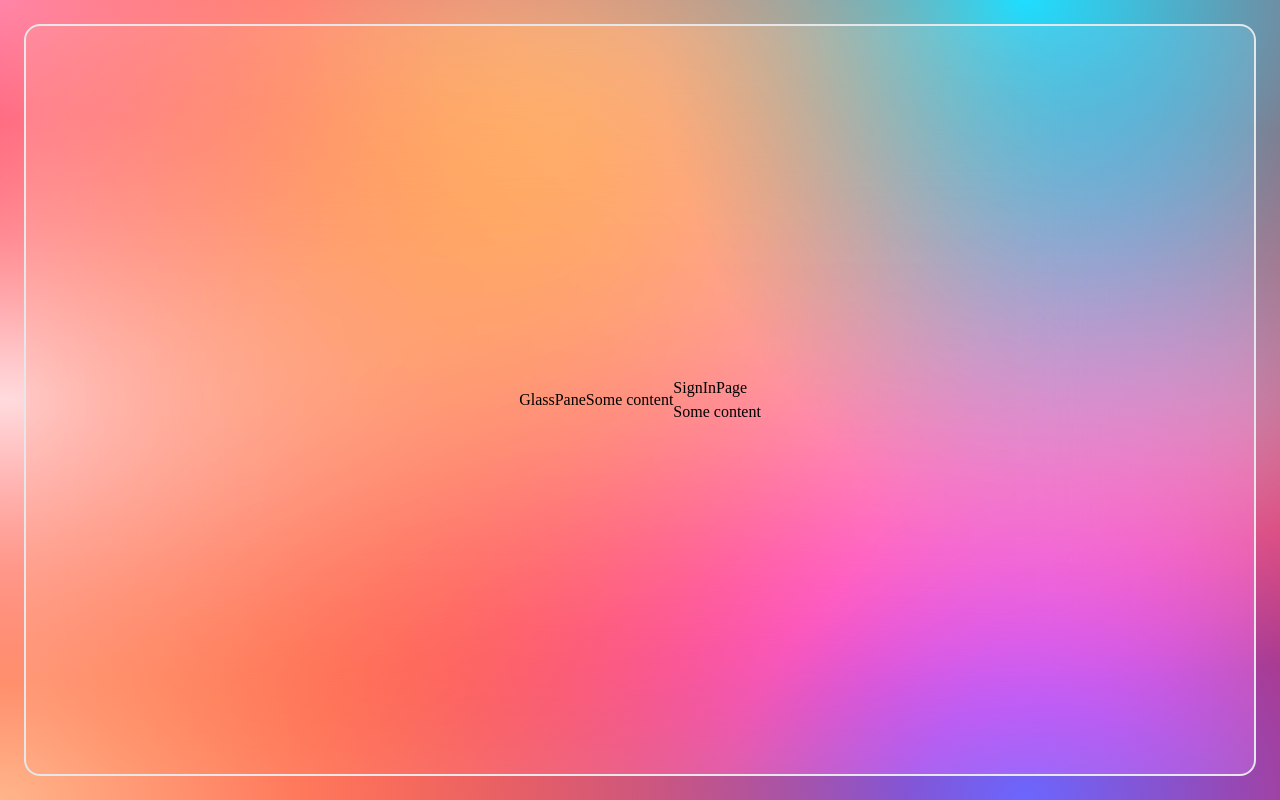
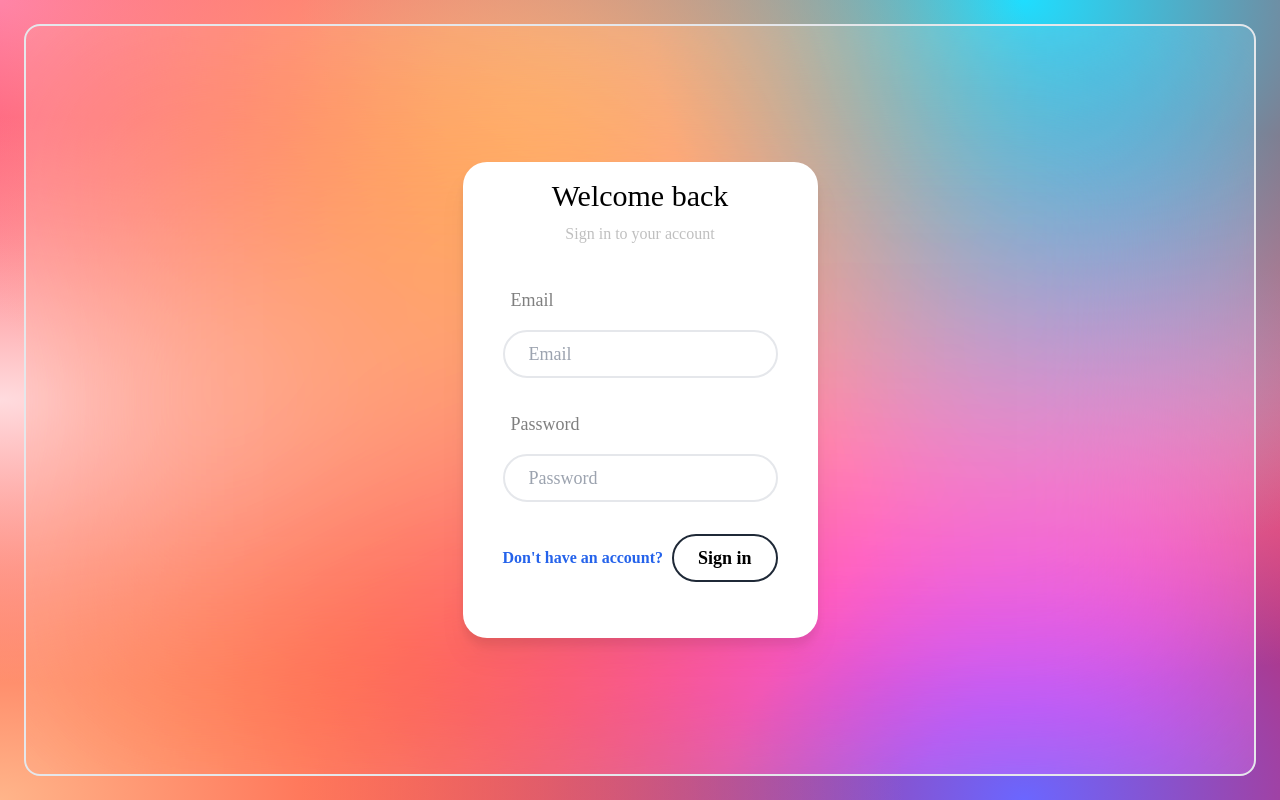
Before and after one commit to kalivaslime/project-app, a Next.js app: page /signin in a window 1280 px wide. Built offline with nearby package versions, Linux system fonts and the light colour scheme.

Commit message:
AuthForm component

```diff
--- a/src/app/(auth)/register/page.tsx
+++ b/src/app/(auth)/register/page.tsx
@@ -0,0 +1,9 @@
+import Authform from '@/components/Authform'
+
+export default function RegisterPage() {
+  return (
+    <div>
+      <Authform mode='register' />
+    </div>
+  )
+}
--- a/src/app/(auth)/signin/page.tsx
+++ b/src/app/(auth)/signin/page.tsx
@@ -1,8 +1,9 @@
+import Authform from '@/components/Authform'
+
 export default function SignInPage() {
   return (
     <div>
-      <h1>SignInPage</h1>
-      <p>Some content</p>
+      <Authform mode='signin' />
     </div>
   )
 }
--- /dev/null
+++ b/src/components/Authform.tsx
@@ -0,0 +1,136 @@
+'use client'
+import Link from 'next/link'
+import Input from './Input'
+import Button from './Button'
+import Card from './Card'
+import { useRouter } from 'next/navigation'
+import { register, signin } from '@/lib/api'
+import { useState } from 'react'
+
+const registerContent = {
+  linkUrl: '/signin',
+  linkText: 'Already have an account?',
+  header: 'Create an account',
+  subheader: 'Just a few things to get started',
+  buttonText: 'Register',
+}
+const signinContent = {
+  linkUrl: '/register',
+  linkText: "Don't have an account?",
+  header: 'Welcome back',
+  subheader: 'Sign in to your account',
+  buttonText: 'Sign in',
+}
+
+const initial = {
+  email: '',
+  password: '',
+  firstName: '',
+  lastName: '',
+}
+
+const Authform = ({ mode }: { mode: 'register' | 'signin' }) => {
+  const [form, setForm] = useState(initial)
+  const router = useRouter()
+
+  const handleSubmit = async (e: React.FormEvent<HTMLFormElement>) => {
+    e.preventDefault()
+    try {
+      if (mode === 'register') {
+        await register(form)
+      } else {
+        await signin(form)
+      }
+      router.replace('/home')
+    } catch (err) {
+      console.error(err)
+    } finally {
+      setForm(initial)
+    }
+  }
+
+  const content = mode === 'register' ? registerContent : signinContent
+
+  return (
+    <Card>
+      <div className='w-full'>
+        <div className='text-center'>
+          <h2 className='text-3xl mb-2'>{content.header}</h2>
+          <p className='tex-lg text-black/25'>{content.subheader}</p>
+        </div>
+        <form onSubmit={handleSubmit} className='py-10 w-full'>
+          {mode === 'register' && (
+            <div className='flex mb-8 justify-between'>
+              <div className='pr-2'>
+                <div className='text-lg mb-4 ml-2 text-black/50'>
+                  First Name
+                </div>
+                <Input
+                  required
+                  placeholder='First Name'
+                  value={form.firstName}
+                  className='border-solid border-gray border-2 px-6 py-2 text-lg rounded-3xl w-full'
+                  onChange={e =>
+                    setForm(s => ({ ...s, firstName: e.target.value }))
+                  }
+                />
+              </div>
+              <div className='pl-2'>
+                <div className='text-lg mb-4 ml-2 text-black/50'>Last Name</div>
+                <Input
+                  required
+                  placeholder='Last Name'
+                  value={form.lastName}
+                  className='border-solid border-gray border-2 px-6 py-2 text-lg rounded-3xl w-full'
+                  onChange={e =>
+                    setForm(s => ({ ...s, lastName: e.target.value }))
+                  }
+                />
+              </div>
+            </div>
+          )}
+          <div className='mb-8'>
+            <div className='text-lg mb-4 ml-2 text-black/50'>Email</div>
+            <Input
+              required
+              type='email'
+              placeholder='Email'
+              value={form.email}
+              className='border-solid border-gray border-2 px-6 py-2 text-lg rounded-3xl w-full'
+              onChange={e => setForm(s => ({ ...s, email: e.target.value }))}
+            />
+          </div>
+          <div className='mb-8'>
+            <div className='text-lg mb-4 ml-2 text-black/50'>Password</div>
+            <Input
+              required
+              value={form.password}
+              type='password'
+              placeholder='Password'
+              className='border-solid border-gray border-2 px-6 py-2 text-lg rounded-3xl w-full'
+              onChange={e => setForm(s => ({ ...s, password: e.target.value }))}
+            />
+          </div>
+          <div className='flex items-center justify-between'>
+            <div>
+              <span>
+                <Link
+                  href={content.linkUrl}
+                  className='text-blue-600 font-bold'>
+                  {content.linkText}
+                </Link>
+              </span>
+            </div>
+            <div>
+              <Button type='submit' intent='secondary'>
+                {content.buttonText}
+              </Button>
+            </div>
+          </div>
+        </form>
+      </div>
+    </Card>
+  )
+}
+
+export default Authform
--- a/src/components/Button.tsx
+++ b/src/components/Button.tsx
@@ -1,5 +1,4 @@
 import { cva, VariantProps } from 'class-variance-authority'
-import { FC } from 'react'
 
 const buttonClasses = cva(
   [
@@ -43,17 +42,25 @@ const buttonClasses = cva(
     },
   }
 )
-export interface ButtonProps
-  extends React.HTMLAttributes<HTMLButtonElement>,
-    VariantProps<typeof buttonClasses> {}
+// export interface ButtonProps
+//   extends React.HTMLAttributes<HTMLButtonElement>,
+//     VariantProps<typeof buttonClasses> {
+//   children: React.ReactNode
+// }
 
-const Button: FC<ButtonProps> = ({
+type ButtonProps = React.DetailedHTMLProps<
+  React.ButtonHTMLAttributes<HTMLButtonElement>,
+  HTMLButtonElement
+> &
+  VariantProps<typeof buttonClasses>
+
+const Button = ({
   children,
   className,
   intent,
   size,
   ...props
-}) => {
+}: ButtonProps) => {
   return (
     <button className={buttonClasses({ intent, size, className })} {...props}>
       {children}
--- a/src/components/GlassPane.tsx
+++ b/src/components/GlassPane.tsx
@@ -13,8 +13,6 @@ const GlassPane = ({
         'glass rounded-2xl border-solid border-2 border-gray-200',
         className
       )}>
-      <h1>GlassPane</h1>
-      <p>Some content</p>
       {children}
     </div>
   )
--- a/src/components/Input.tsx
+++ b/src/components/Input.tsx
@@ -1,8 +1,9 @@
 import clsx from 'clsx'
 
-interface InputProps extends React.HTMLAttributes<HTMLInputElement> {
-  className?: string
-}
+type InputProps = React.DetailedHTMLProps<
+  React.InputHTMLAttributes<HTMLInputElement>,
+  HTMLInputElement
+>
 
 const Input = ({ className, ...props }: InputProps) => {
   return (
--- /dev/null
+++ b/src/lib/api.ts
@@ -0,0 +1,63 @@
+// export const fetcher = (url: string) => fetch(url).then(res => res.json())
+type FetcherOptions = {
+  url: string
+  method?: 'GET' | 'POST' | 'PUT' | 'DELETE'
+  body?: any
+  json?: boolean
+}
+
+const fetcher = async ({
+  url,
+  method = 'GET',
+  body = null,
+  json = true,
+}: FetcherOptions) => {
+  const res = await fetch(url, {
+    method,
+    // body: json ? JSON.stringify(body) : body,
+    body: body && JSON.stringify(body),
+    headers: {
+      Accept: 'application/json',
+      'Content-Type': 'application/json',
+    },
+  })
+
+  if (!res.ok) {
+    throw new Error('Api error')
+  }
+
+  if (json) {
+    const data = await res.json()
+    return data.data
+  }
+  // const headers: any = {}
+  // if (json) {
+  //   headers['Content-Type'] = 'application/json'
+  // }
+  // const res = await fetch(url, {
+  //   method,
+  //   headers,
+  //   body: json ? JSON.stringify(body) : body,
+  // })
+  // return res.json()
+}
+
+export const register = async (user: any) => {
+  return fetcher({
+    url: '/api/register',
+    method: 'POST',
+    body: user,
+    json: false,
+  })
+}
+
+export const signin = async (user: any) => {
+  return fetcher({
+    url: '/api/login',
+    method: 'POST',
+    body: user,
+    json: false,
+  })
+}
+
+export default fetcher
```
